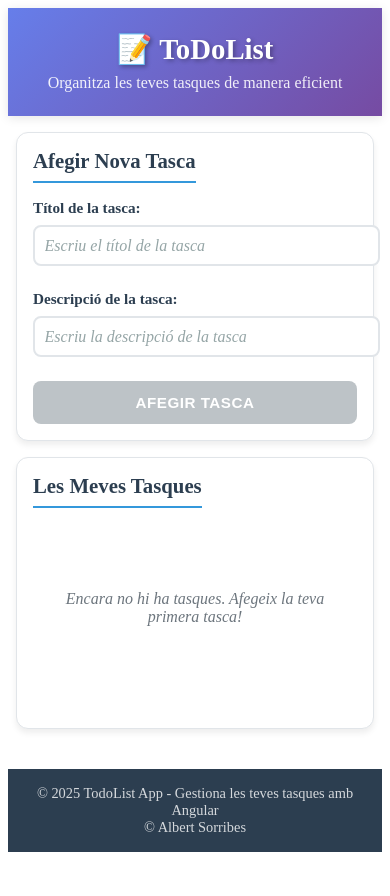
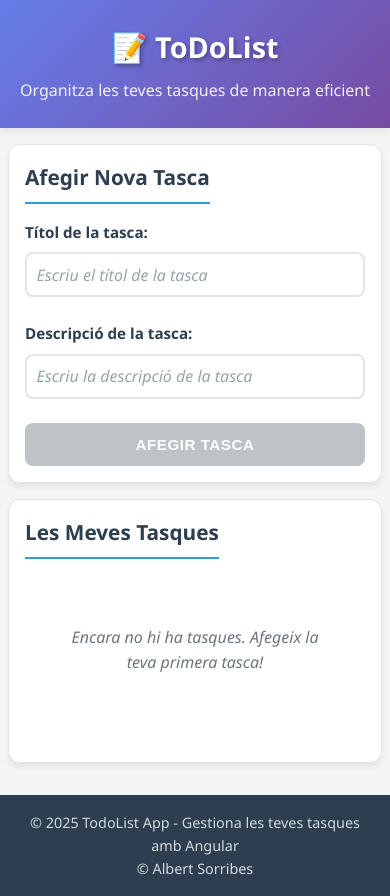
Before and after one commit to alsorribes/Todolist, an Angular app: page / in a window 390 px wide. Before the commit the page ends 860 px from the top, so only its background shows below. Built offline with nearby package versions, Linux system fonts and the light colour scheme.

Commit message:
Implementem al css a la carpeta styles per a que sigui global

```diff
--- a/src/styles.css
+++ b/src/styles.css
@@ -1 +1,123 @@
 /* You can add global styles to this file, and also import other style files */
+
+/* Reset y estilos globales */
+* {
+  margin: 0;
+  padding: 0;
+  box-sizing: border-box;
+}
+
+body {
+  font-family: 'Segoe UI', Tahoma, Geneva, Verdana, sans-serif;
+  line-height: 1.6;
+  color: #333;
+  background-color: #f5f5f5;
+}
+
+/* Contenedor principal */
+.app-container {
+  min-height: 100vh;
+  display: flex;
+  flex-direction: column;
+}
+
+/* Header */
+.app-header {
+  background: linear-gradient(135deg, #667eea 0%, #764ba2 100%);
+  color: white;
+  text-align: center;
+  padding: 2rem 1rem;
+  box-shadow: 0 2px 10px rgba(0,0,0,0.1);
+}
+
+.app-title {
+  font-size: 2.5rem;
+  font-weight: 700;
+  margin-bottom: 0.5rem;
+  text-shadow: 2px 2px 4px rgba(0,0,0,0.3);
+}
+
+.app-subtitle {
+  font-size: 1.1rem;
+  opacity: 0.9;
+  font-weight: 300;
+}
+
+/* Contenido principal */
+.app-main {
+  flex: 1;
+  max-width: 1200px;
+  margin: 0 auto;
+  padding: 2rem 1rem;
+  width: 100%;
+}
+
+.form-section,
+.list-section {
+  background: white;
+  border-radius: 12px;
+  padding: 1.5rem;
+  margin-bottom: 2rem;
+  box-shadow: 0 4px 6px rgba(0,0,0,0.07);
+  border: 1px solid #e1e5e9;
+}
+
+.form-section h2,
+.list-section h2 {
+  color: #2c3e50;
+  font-size: 1.5rem;
+  margin-bottom: 1rem;
+  padding-bottom: 0.5rem;
+  border-bottom: 2px solid #3498db;
+  display: inline-block;
+}
+
+/* Footer */
+.app-footer {
+  background: #2c3e50;
+  color: white;
+  text-align: center;
+  padding: 1rem;
+  margin-top: auto;
+}
+
+.app-footer p {
+  font-size: 0.9rem;
+  opacity: 0.8;
+}
+
+/* Responsive Design */
+@media (max-width: 768px) {
+  .app-header {
+    padding: 1.5rem 1rem;
+  }
+
+  .app-title {
+    font-size: 2rem;
+  }
+
+  .app-subtitle {
+    font-size: 1rem;
+  }
+
+  .app-main {
+    padding: 1rem 0.5rem;
+  }
+
+  .form-section,
+  .list-section {
+    padding: 1rem;
+    margin-bottom: 1rem;
+  }
+}
+
+@media (max-width: 480px) {
+  .app-title {
+    font-size: 1.8rem;
+  }
+
+  .form-section h2,
+  .list-section h2 {
+    font-size: 1.3rem;
+  }
+}
```
